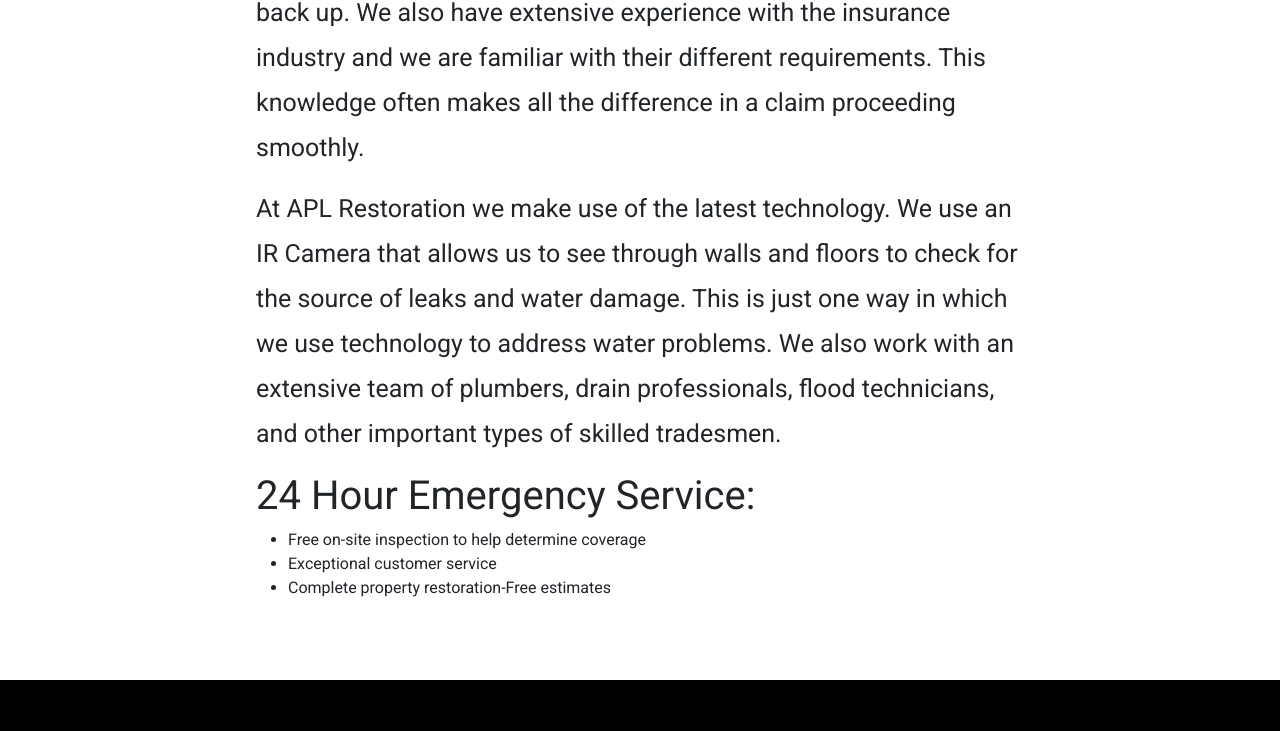
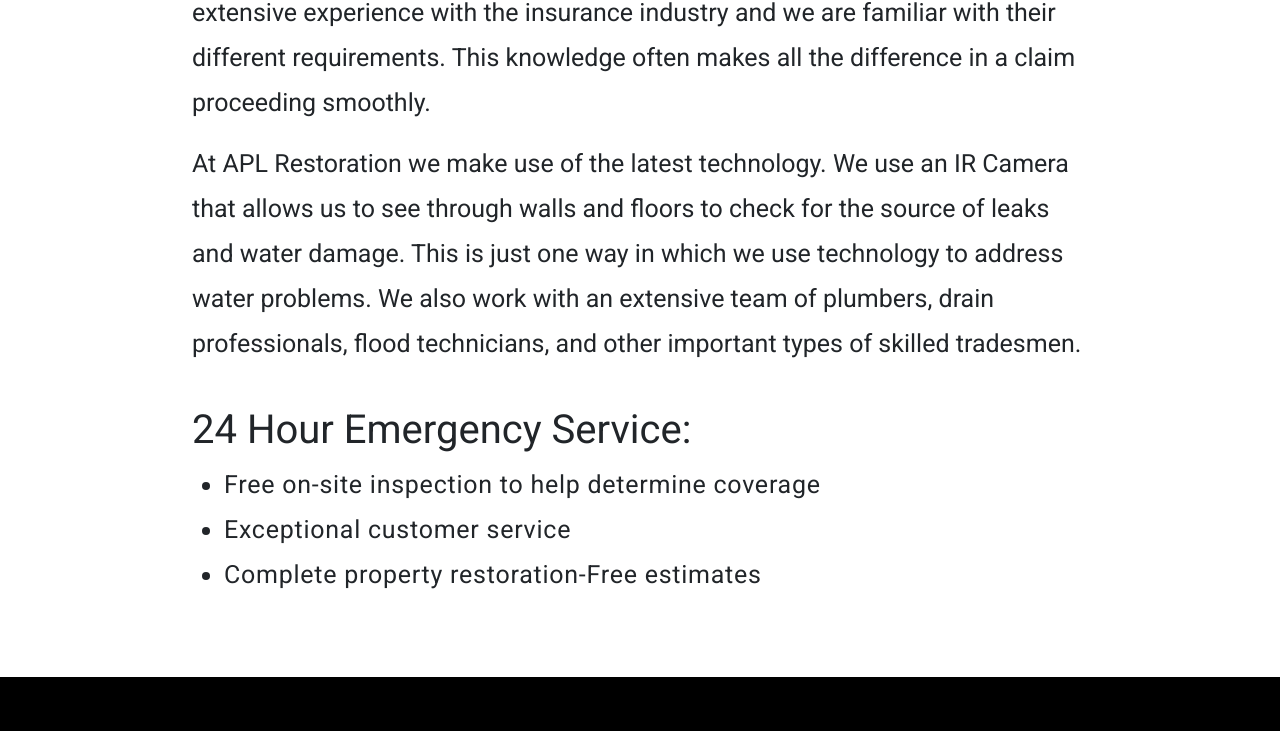
Before and after one commit to aplrestoration/apl-react, a React (Create React App) app: page /about in a window 1280 px wide. Shown: the part 942-1673 px from the top of the page. Built offline with nearby package versions, Linux system fonts and the light colour scheme.

Commit message:
about page updated

```diff
--- a/src/components/MobileMenu.js
+++ b/src/components/MobileMenu.js
@@ -1,5 +1,5 @@
 import React from "react";
-// import { Link } from "react-router-dom";
+import { Link } from "react-router-dom";
 import MobileMenuService from "./MobileMenuService";
 
 
@@ -19,7 +19,9 @@
         <hr className="solid-divider" />
         <span className="mobile-menu-title">Where We Served</span>
         <hr className="solid-divider" />
-        <span className="mobile-menu-title">About Us</span>
+        <Link to="/about" className="mobile-menu-title">
+        <span>About Us</span>
+        </Link>
         <hr className="solid-divider" />
         <span className="mobile-menu-title">Home</span>
 
--- a/src/index.css
+++ b/src/index.css
@@ -145,7 +145,8 @@
   font-weight: bold;
   font-size: 18px;
   line-height: 20px;
-
+  color: white;
+  text-decoration: none;
   letter-spacing: -0.02em;
 }
 
@@ -156,7 +157,7 @@
   transform: scale(1);
   opacity: 1;
   z-index: 100;
-  top: 55px;
+  top: 5gi5px;
   min-width: 500px;
   border-radius: 5px;
   padding: 47px 40px;
@@ -403,7 +404,20 @@
     width: 100px;
     height: 140px;
   }
+
+  div.page-text-container {
+    font-size: 20px;
+    line-height: 38px;
+    letter-spacing: 0.03em;
+    padding: 0 20px;
+  }
+
+  div.page-hero-mobile {
+    margin-bottom: 60px;
+  }
 }
+
+/* Mobile Style enE */
 
 div.card {
   border: none;
@@ -609,5 +623,11 @@
 }
 
 .page-text-container {
-  padding: 0 20%;
+  padding: 0 15%;
 }
+
+ul.page-li {
+  font-size: 25px;
+  line-height: 45px;
+  letter-spacing: 0.03em;
+}
--- a/src/pages/About.js
+++ b/src/pages/About.js
@@ -4,7 +4,7 @@
 const About = () => {
   return (
     <div className="page-container">
-      <div className="container-fluid hero-container position-relative">
+      <div className="container-fluid hero-container page-hero-mobile position-relative">
           <div className="container-fluid">
           <h1 className="page-title">About Us</h1>
           </div>
@@ -25,9 +25,9 @@
           technology to address water problems. We also work with an extensive
           team of plumbers, drain professionals, flood technicians, and other
           important types of skilled tradesmen.
-        </p>
+        </p><br/>
         <h1>24 Hour Emergency Service:</h1>
-        <ul>
+        <ul className='page-li'>
           <li>Free on-site inspection to help determine coverage</li>
           <li>Exceptional customer service</li>
           <li>Complete property restoration-Free estimates</li>
```
